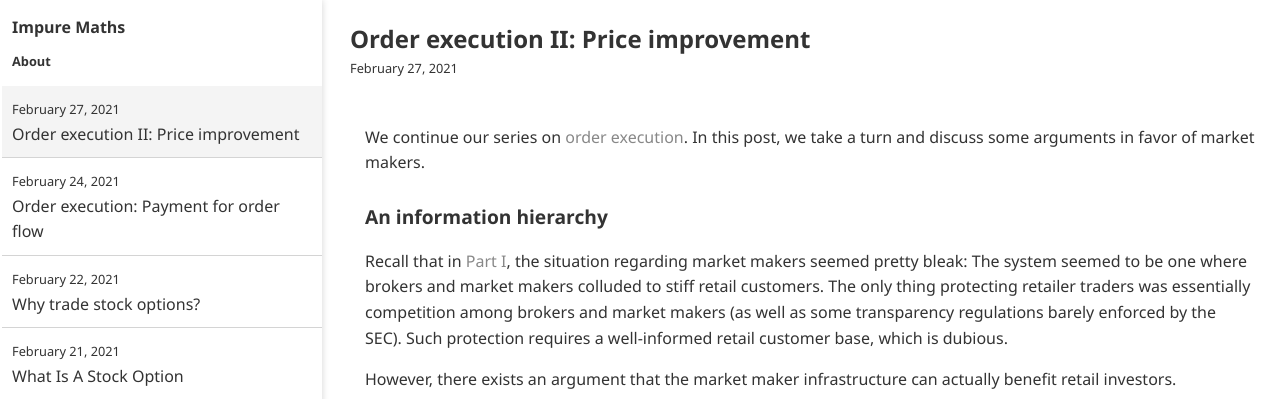
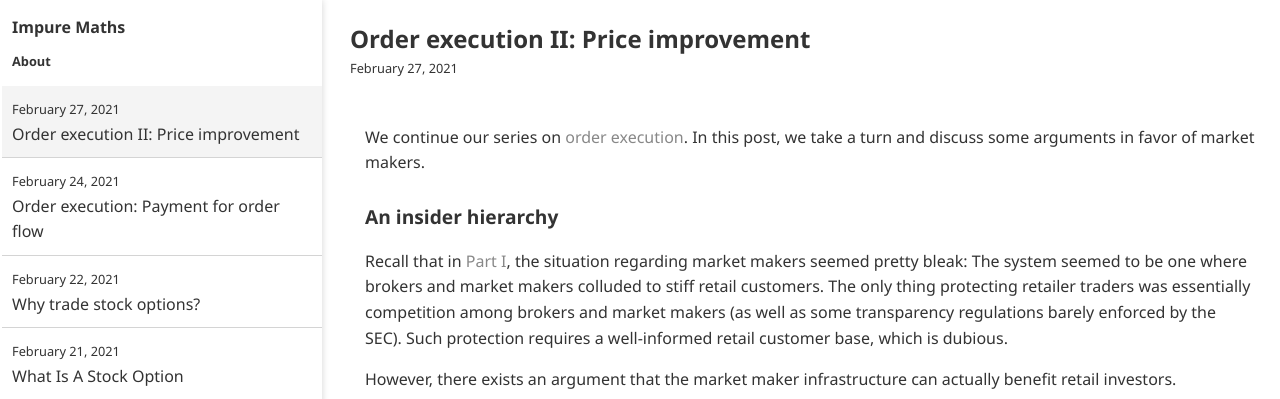
Before and after one commit to impuremaths/impuremaths.github.io, a Jekyll site: the page built from _posts/2021-02-27-order-execution-ii.md, in a window 1280 px wide and 1134 px high. Shown: the top 399 px of the window. Built offline with Jekyll 4.4.1, drawn with Linux system fonts in a browser that asks for light colours.

Commit message:
Update 2021-02-27-order-execution-ii.md

```diff
--- a/_posts/2021-02-27-order-execution-ii.md
+++ b/_posts/2021-02-27-order-execution-ii.md
@@ -4,7 +4,7 @@
 
 We continue our series on [order execution]({{ "" | relative_url }}{% post_url 2021-02-24-order-execution %}). In this post, we take a turn and discuss some arguments in favor of market makers.
 
-### An information hierarchy
+### An insider hierarchy
 
 Recall that in [Part I]({{ "" | relative_url }}{% post_url 2021-02-24-order-execution %}), the situation regarding market makers seemed pretty bleak: The system seemed to be one where brokers and market makers colluded to stiff retail customers. The only thing protecting retailer traders was essentially competition among brokers and market makers (as well as some transparency regulations barely enforced by the SEC). Such protection requires a well-informed retail customer base, which is dubious.
 
```
